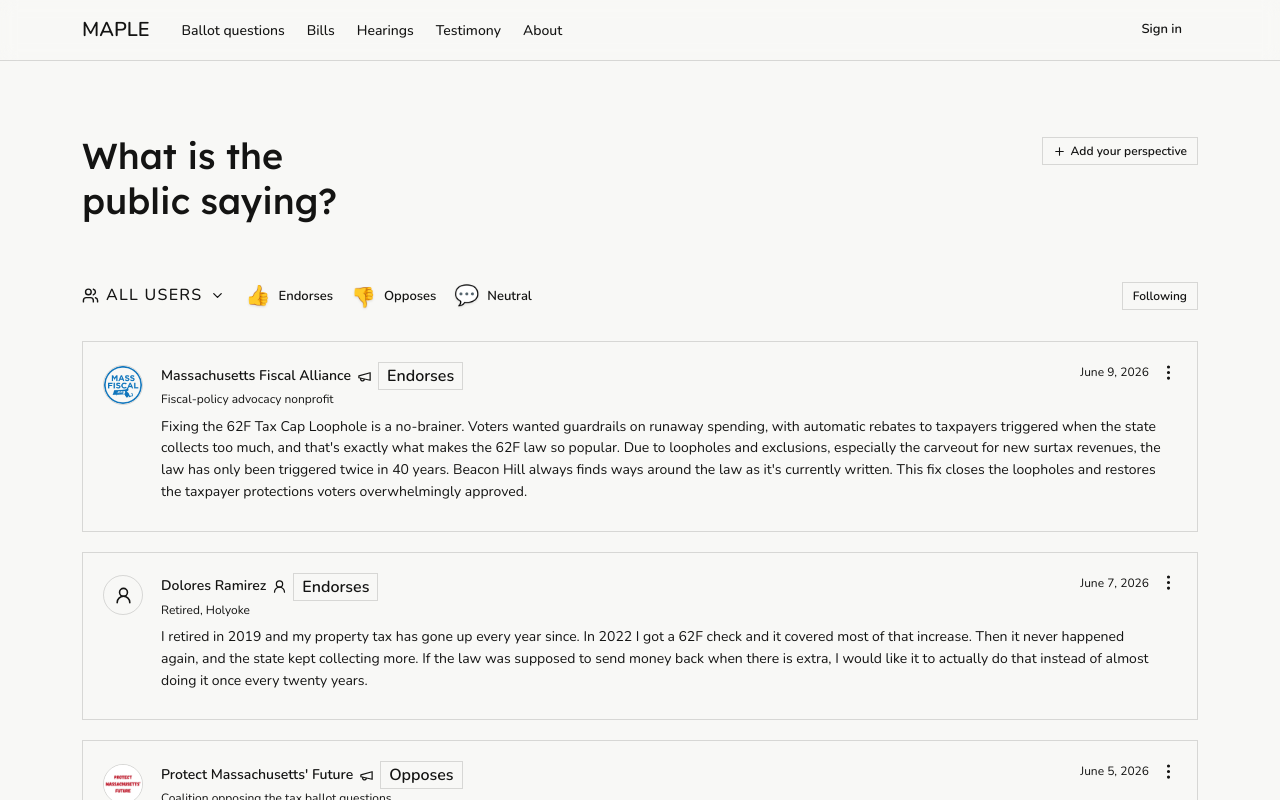
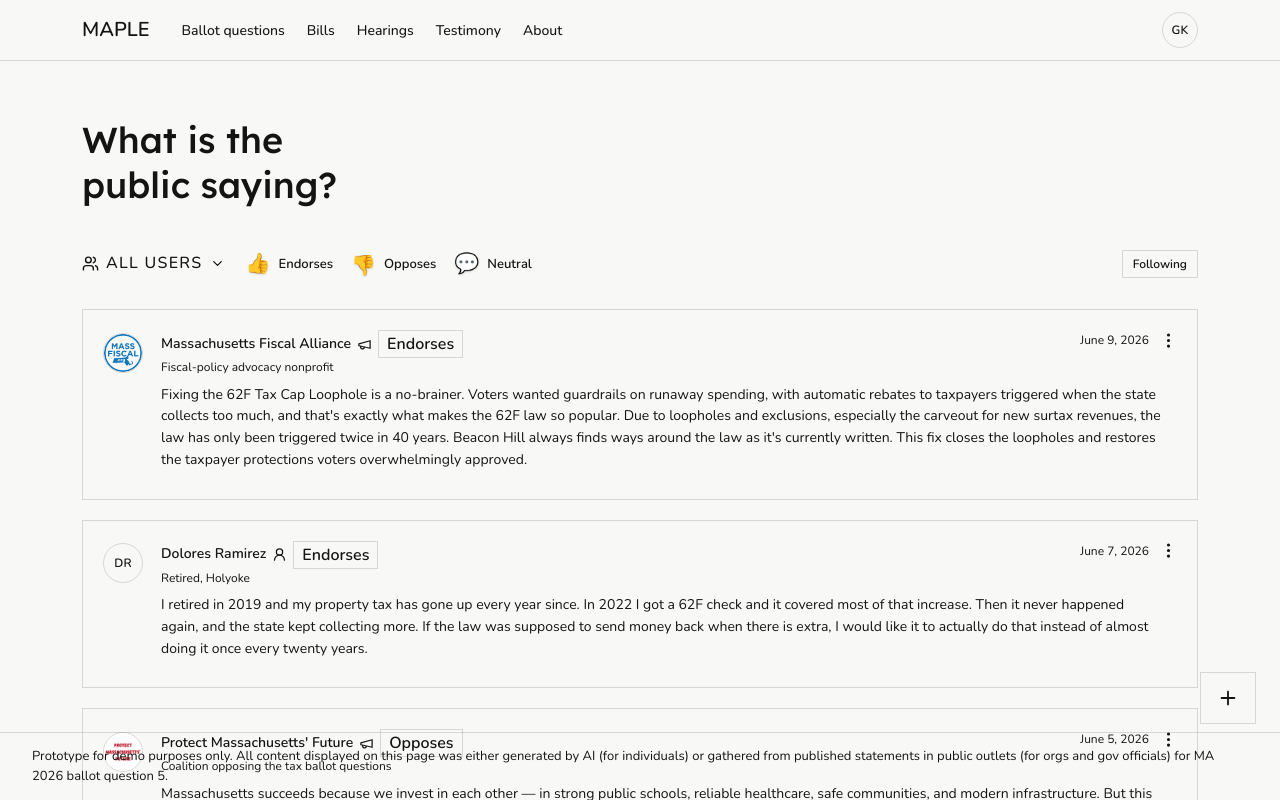
Before and after one commit to k-g-k/maple-testimony-redesign, a React (Vite) app: page / in a window 1280 px wide. Shown: the top 800 px of the page. Built offline with nearby package versions, Linux system fonts and the light colour scheme.

Commit message:
add disclaimer

```diff
--- a/src/App.tsx
+++ b/src/App.tsx
@@ -30,19 +30,10 @@
         <SiteNav />
         {/* Nothing is pinned above the feed here, so its own sticky filter bar
             sticks to the top of the window. */}
-        <main className="mx-auto max-w-[1180px] px-[20px] sm:px-[32px] pt-[20px] sm:pt-[32px] pb-[96px] [--pinned-h:0px]">
+        <main className="mx-auto max-w-[1180px] px-[20px] sm:px-[32px] pt-[20px] sm:pt-[32px] pb-[140px] [--pinned-h:0px]">
           <Chapter
             id="testimony"
             question="What is the public saying?"
-            action={
-              <button
-                onClick={() => setComposeSignal((n) => n + 1)}
-                className="inline-flex items-center gap-[5px] font-body font-semibold text-xs px-[10px] py-[4px] rounded-control border border-brand text-brand hover:bg-brand-soft cursor-pointer transition-colors"
-              >
-                <Plus className="w-[13px] h-[13px]" />
-                Add your perspective
-              </button>
-            }
           >
             <TestimonyFeed
               filter={stance}
@@ -59,6 +50,46 @@
             />
           </Chapter>
         </main>
+        {/* A circle at rest that opens into its own label on hover. The width
+            animates through `grid-template-columns`, from 0fr to 1fr, rather
+            than through max-width: a max-width has to guess a ceiling and then
+            spends most of the duration animating empty space past the end of
+            the text. Sits above the sticky note, not over it. */}
+        <button
+          onClick={() => setComposeSignal((n) => n + 1)}
+          aria-label="Add your perspective"
+          className="group fixed bottom-[76px] right-[24px] z-50 inline-flex items-center h-[52px] pl-[16px] pr-[16px] rounded-pill border border-brand bg-brand text-ink-inverse shadow-panel hover:bg-brand-hover hover:border-brand-hover cursor-pointer transition-colors"
+        >
+          <Plus className="w-[22px] h-[22px] shrink-0" />
+          <span className="grid grid-cols-[0fr] group-hover:grid-cols-[1fr] group-focus-visible:grid-cols-[1fr] transition-[grid-template-columns] duration-300 ease-out motion-reduce:transition-none">
+            <span className="overflow-hidden">
+              <span className="block pl-[10px] pr-[2px] font-body font-semibold text-sm whitespace-nowrap">
+                Add your perspective
+              </span>
+            </span>
+          </span>
+        </button>
+
+        {/* Pinned to the bottom: the note has to be visible without being the
+            first thing on the page, and a footer that scrolls away is a note
+            most readers never reach. */}
+        <footer className="fixed bottom-0 left-0 right-0 z-40 bg-caution-soft border-t border-caution-ink/28">
+          {/* Parked: the band above the bar, 8px of solid ground and 48px of
+              fade, so content dissolved rather than cutting at the border.
+          <div
+            aria-hidden
+            className="pointer-events-none absolute bottom-[calc(100%+1px)] left-0 right-0 h-[56px] bg-gradient-to-t from-ground from-14% via-ground/80 via-57% to-transparent"
+          />
+          */}
+          <div className="px-[20px] sm:px-[32px] py-[14px]">
+            <p className="font-body text-xs sm:text-sm text-caution-ink leading-[1.5]">
+              Prototype for demo purposes only. All content displayed on this
+              page was either generated by AI (for individuals) or gathered from
+              published statements in public outlets (for orgs and gov
+              officials) for MA 2026 ballot question 5.
+            </p>
+          </div>
+        </footer>
       </div>
     </SourcesProvider>
   );
--- a/src/feed/TestimonyFeed.tsx
+++ b/src/feed/TestimonyFeed.tsx
@@ -1058,6 +1058,17 @@
         "--fade-end",
         `${Math.max(0, rect.bottom - feedTop)}px`,
       );
+      // Pinned, the bar is chrome over the list and wants to sit tight to it;
+      // at rest it is a row in the page and wants the page's spacing. CSS has
+      // no selector for "currently stuck", so the state is measured: the bar is
+      // stuck once its top has reached the offset it sticks at.
+      const stuckAt = parseFloat(getComputedStyle(bar).top) || 0;
+      const wasStuck = bar.dataset.stuck === "true";
+      // Two thresholds, not one: it takes 2px of scroll to leave the stuck
+      // state and none to enter it, so the boundary cannot flutter.
+      bar.dataset.stuck = String(
+        wasStuck ? rect.top <= stuckAt + 3 : rect.top <= stuckAt + 1,
+      );
     };
     onScroll();
     window.addEventListener("scroll", onScroll, { passive: true });
@@ -1127,7 +1138,7 @@
           style={stickyTop ? { top: stickyTop } : undefined}
           className={
             stickyTop
-              ? "sticky z-[8] bg-ground pt-[16px] pb-[16px]"
+              ? "sticky z-[8] bg-ground pt-[16px] pb-[16px] data-[stuck=true]:pt-[24px] data-[stuck=true]:pb-[8px]"
               : "mb-[16px]"
           }
         >
@@ -1146,12 +1157,16 @@
                 locked={lockTypeFilter}
               />
               <PositionPicker value={filter} onChange={setFilter} />
+              {/* Following and the action are one group pinned to the end of
+                  the row, with their own spacing. Held together rather than
+                  laid out as two more items in the filter row, so a wider
+                  account picker or a selected position moves the filters on the
+                  left without moving this pair or the gap inside it. */}
+              <div className="ml-auto shrink-0 flex items-center gap-[8px]">
                 {includeFollowingFilter && hasFollowedInView && (
-                // Pinned right, and the divider goes with it: Following is an
-                // overlay on whatever else is set rather than another way to
-                // narrow by position or account, so it reads better as its
-                // own thing at the end of the row than as the last item in
-                // the same list.
+                  // Following is an overlay on whatever else is set rather than
+                  // another way to narrow by position or account, so it reads
+                  // better here than as the last item among the chips.
                   <FilterChip
                     active={followingOnly}
                     ariaPressed={followingOnly}
@@ -1161,30 +1176,27 @@
                         ? "Clear the Following filter"
                         : "Only accounts you follow"
                     }
-                  className="ml-auto inline-flex items-center gap-[5px]"
+                    className="inline-flex items-center gap-[5px]"
                   >
                     Following
                     {followingOnly && <X className="w-[12px] h-[12px]" />}
                   </FilterChip>
                 )}
-              {/* An action, not a filter: pushed to the far right so the chips
-                  read as one group and this reads as separate from them. Same
-                  height as they are, square corners so it does not look like
-                  one more thing to toggle. */}
                 {!hideAddButton && (
                   <button
                     onClick={() => setComposing(true)}
-                className="ml-auto shrink-0 inline-flex items-center gap-[5px] font-body font-semibold text-xs px-[10px] py-[4px] rounded-control border border-brand text-brand hover:bg-brand-soft cursor-pointer transition-colors"
+                    className="shrink-0 inline-flex items-center gap-[5px] font-body font-semibold text-xs px-[10px] py-[4px] rounded-control border border-brand bg-brand text-ink-inverse hover:bg-brand-hover hover:border-brand-hover cursor-pointer transition-colors"
                   >
                     <Plus className="w-[13px] h-[13px]" />
-                {/* Two labels, one shown at a time: at narrow widths the row
-                    needs the space more than the sentence. */}
+                    {/* Two labels, one shown at a time: at narrow widths the
+                        row needs the space more than the sentence. */}
                     <span className="max-[1010px]:hidden">
                       Add Your Perspective
                     </span>
                     <span className="hidden max-[1010px]:inline">Add</span>
                   </button>
                 )}
+              </div>
             </div>
             {/* Parked: the narrowing row that sat closest to the cards.
                 Account type moved up to the picker and Following with it,
--- a/src/feed/accounts.tsx
+++ b/src/feed/accounts.tsx
@@ -35,7 +35,12 @@
         bordered ? "border border-brand-edge" : ""
       }`}
     >
-      <UserTypeIcon type={user.userType} size={Math.round(size * 0.48)} />
+      <span
+        style={{ fontSize: size >= 40 ? 12 : 10 }}
+        className="font-body font-semibold text-brand-ink tracking-[0.02em]"
+      >
+        {user.initials ?? user.name.slice(0, 2).toUpperCase()}
+      </span>
     </div>
   );
 }
--- a/src/ui/Chapter.tsx
+++ b/src/ui/Chapter.tsx
@@ -14,6 +14,7 @@
 export function Chapter({
   id,
   question,
+  eyebrow,
   action,
   adornment,
   answer,
@@ -24,6 +25,8 @@
   question: string;
   /** Sits opposite the question, for the one thing you can do in the chapter. */
   action?: ReactNode;
+  /** A quiet line above the question, read before the heading. */
+  eyebrow?: ReactNode;
   /** Sits directly beside the question, for a control that qualifies it. */
   adornment?: ReactNode;
   /** The plain-language answer. Large, and the first thing after the question. */
@@ -42,6 +45,7 @@
 }) {
   const heading = (
     <>
+      {eyebrow && <div className="mb-[10px]">{eyebrow}</div>}
       <div className="flex items-start justify-between gap-[20px]">
         <div className="flex items-baseline gap-[14px] flex-wrap min-w-0">
           <h2
@@ -67,7 +71,7 @@
       // Clears whatever is pinned: the contents bar alone on narrow, the nav
       // and the bar together once the nav becomes sticky at lg.
       className={`scroll-mt-[64px] lg:scroll-mt-[120px] ${
-        band ? "" : "pt-[28px] sm:pt-[40px]"
+        band ? "" : "pt-[16px] sm:pt-[24px]"
       }`}
     >
       {band ? (
@@ -83,12 +87,12 @@
               <div className="mt-[28px] sm:mt-[40px]">{band}</div>
             </div>
           </div>
-          {body && <div className="mt-[28px] sm:mt-[40px]">{body}</div>}
+          {body && <div className="mt-[16px] sm:mt-[24px]">{body}</div>}
         </>
       ) : (
         <>
           {heading}
-          {body && <div className="mt-[28px] sm:mt-[40px]">{body}</div>}
+          {body && <div className="mt-[16px] sm:mt-[24px]">{body}</div>}
         </>
       )}
     </section>
--- a/src/ui/chrome.tsx
+++ b/src/ui/chrome.tsx
@@ -9,9 +9,9 @@
 export function SiteNav() {
   const [open, setOpen] = useState(false);
   return (
-    // Not pinned on small screens. Two stacked sticky bars would eat a sixth of
-    // a phone viewport, and the contents bar is the one worth keeping.
-    <header className="relative lg:sticky lg:top-0 z-30 bg-ground/95 backdrop-blur border-b border-line">
+    // Not pinned at all here: the feed's own filter bar is the thing worth
+    // keeping in view, and two stacked sticky bars eat the top of the window.
+    <header className="relative z-30 bg-ground border-b border-line">
       <div className="mx-auto max-w-[1180px] px-[20px] sm:px-[32px] h-[var(--nav-h)] flex items-center gap-[32px]">
         <span className="font-display font-semibold text-xl text-brand tracking-heading">
           MAPLE
@@ -26,8 +26,24 @@
             </button>
           ))}
         </nav>
-        <button className="ml-auto hidden sm:inline-flex font-body font-semibold text-sm text-ink-inverse bg-brand hover:bg-brand-hover px-[16px] py-[8px] rounded-control cursor-pointer">
-          Sign in
+        {/* Drawn the way an account without a picture is drawn in the feed
+            below, but hollow until you reach it: the pale brand edge and the
+            initials in brand ink, with the soft fill arriving on hover. Signing
+            in is the way into an account rather than the page's own action, so
+            it wears an account's clothes and not a button's.
+ */}
+        <button
+          aria-label="Account"
+          className="ml-auto hidden sm:inline-flex items-center gap-[10px] cursor-pointer group"
+        >
+          <span className="inline-flex items-center justify-center w-[36px] h-[36px] rounded-full border border-brand-edge group-hover:bg-brand-soft group-hover:border-brand transition-colors">
+            <span
+              style={{ fontSize: 12 }}
+              className="font-body font-semibold text-brand-ink tracking-[0.02em]"
+            >
+              GK
+            </span>
+          </span>
         </button>
         <button
           onClick={() => setOpen((o) => !o)}
@@ -53,7 +69,9 @@
                 {n}
               </button>
             ))}
-            <button className="sm:hidden mt-[12px] mb-[8px] font-body font-semibold text-base text-ink-inverse bg-brand px-[16px] py-[10px] rounded-control cursor-pointer">
+            {/* The open menu has room for words, so it keeps them; only the
+                collapsed bar trades the label for the mark. */}
+            <button className="sm:hidden mt-[12px] mb-[8px] font-body font-semibold text-base text-brand border border-brand px-[16px] py-[10px] rounded-control cursor-pointer">
               Sign in
             </button>
           </nav>
```
Lines whose indentation alone changed are shown as unchanged.
